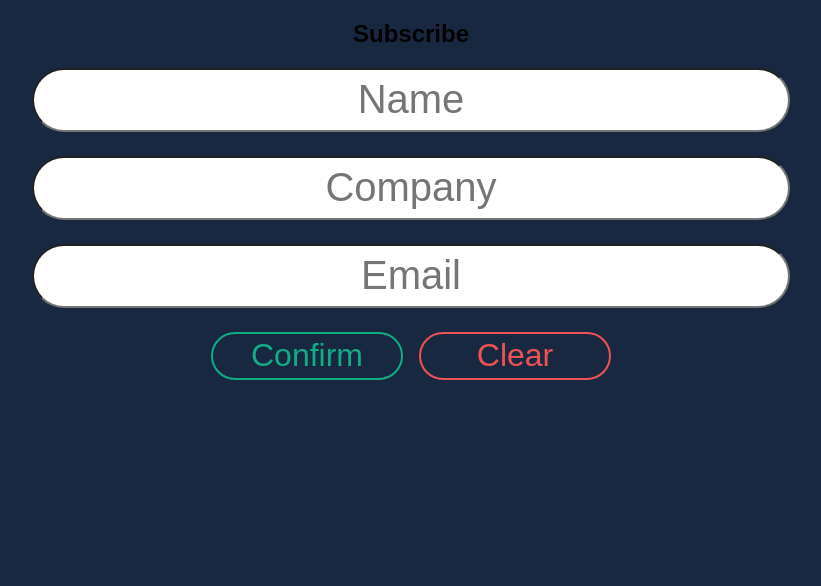
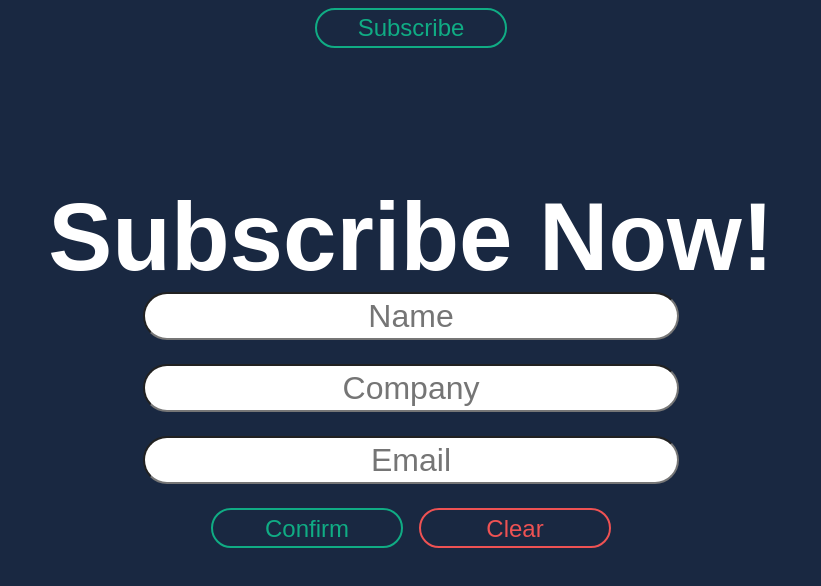
Before and after one commit to HaopengSun/newsletter, a React (Create React App) app: page / in a window 1280 px wide. Shown: the top 586 px of the page, without its empty margins (229-1050 px from the left). Built offline with nearby package versions, Linux system fonts and the light colour scheme.

Commit message:
adjust scss

```diff
--- a/src/conponents/button/Button.scss
+++ b/src/conponents/button/Button.scss
@@ -2,10 +2,10 @@
 @import "../../styles/variables.scss";
 
 .button {
-  border-radius: 1.5rem;
+  border-radius: 1.25rem;
   border: 0;
-  font-size: 2rem;
-  height: 3rem;
+  font-size: 1.5rem;
+  height: 2.5rem;
   line-height: 1.2rem;
   margin-right: 1rem;
   width: 12rem;
--- a/src/conponents/input/Input.scss
+++ b/src/conponents/input/Input.scss
@@ -3,12 +3,12 @@
 
 .subscribe-form {
   background-color: $light-background;
-  border-radius: 2rem;
+  border-radius: 1.5rem;
   color: $white;
-  font-size: 2.5rem;
-  height: 4rem;
+  font-size: 2rem;
+  height: 3rem;
   margin-bottom: 1.5rem;
-  width: 60%;
+  width: 55%;
   text-align: center;
 
   ::-webkit-input-placeholder{
--- a/src/conponents/subscribe/Subscribe.jsx
+++ b/src/conponents/subscribe/Subscribe.jsx
@@ -1,8 +1,14 @@
-import React from "react";
+import React, { useState } from "react";
 import Button from "../button/Button"
 import Input from "../input/Input"
 
+import "./Subscribe.scss"
+
+const classNames = require('classnames');
+
 export default function Subscribe() {
+
+  const [popup, setPopup] = useState('false')
 
   function confirm(){
     console.log('confirm')
@@ -12,23 +18,31 @@ export default function Subscribe() {
     console.log('validation')
   }
 
+  let subscribeForm = classNames('subscribe', {'subscribe--popup': popup});
+
   return (
-  <>
-  <section className="subscribe_card subscribe_card--create">
-    <h2>Subscribe</h2>
+    <div>
+      <Button confirm onClick={confirm}>Subscribe</Button>
+      <div className={subscribeForm}>
+        <section className="subscribe">
+          <h1 className="title">Subscribe Now!</h1>
           <form autoComplete="off" className="subscribe_form" onSubmit={event => {
-      event.preventDefault()
-      validation()
+            event.preventDefault();
+            validation();
           }}>
+            <div>
               <Input placeholder="Name"/>
               <Input placeholder="Company"/>
               <Input placeholder="Email"/>
+            </div>
             <div>
               <Button confirm onClick={confirm}>Confirm</Button>
               <Button danger onClick={confirm}>Clear</Button>
             </div>
           </form>
         </section>
-  </>
+      </div>
+
+    </div>
   )
 }
--- a/src/conponents/subscribe/Subscribe.scss
+++ b/src/conponents/subscribe/Subscribe.scss
@@ -2,23 +2,21 @@
 @import "../../styles/variables.scss";
 
 .subscribe{
-  &__card {
-    min-height: $appointment-height;
-    margin-left: 3rem;
-    border-radius: 0.5rem;
-    padding: 1.2rem 1.5rem;
-    display: flex;
-    justify-content: space-between;
-    flex-flow: row wrap;
-    color: $white;
+  // min-height: $appointment-height;
+  margin: 3rem;
+  padding: 1.2rem 1.5rem;
+  display: flex;
+  justify-content: space-between;
+  flex-flow: row wrap;
+  color: $white;
 
-    &--create {
-      background-color: $dark-background;
-      display: flex;
-    }
+  .title{
+    font-size: 6rem;
+    margin: auto;
   }
 
-  &__form {
-    display: flex;
-  }
 }
+
+// .subscribe--popup{
+//   display: none;
+// }
```
Lines whose indentation alone changed are shown as unchanged.
